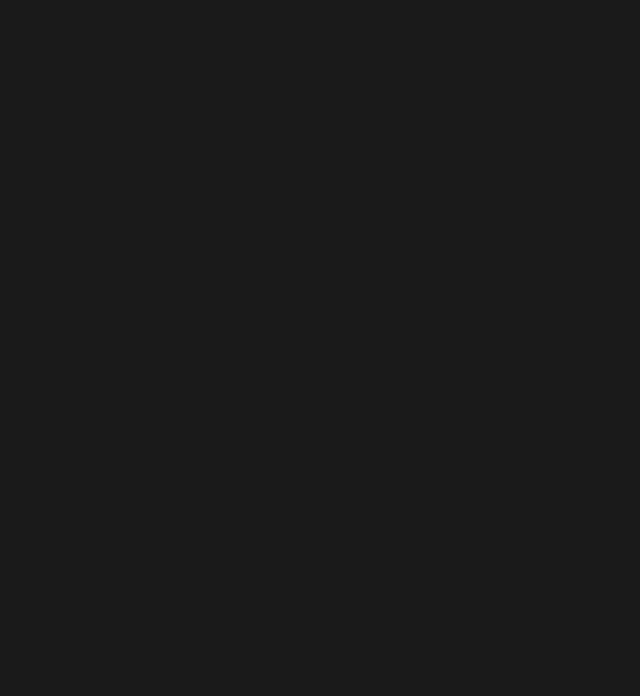
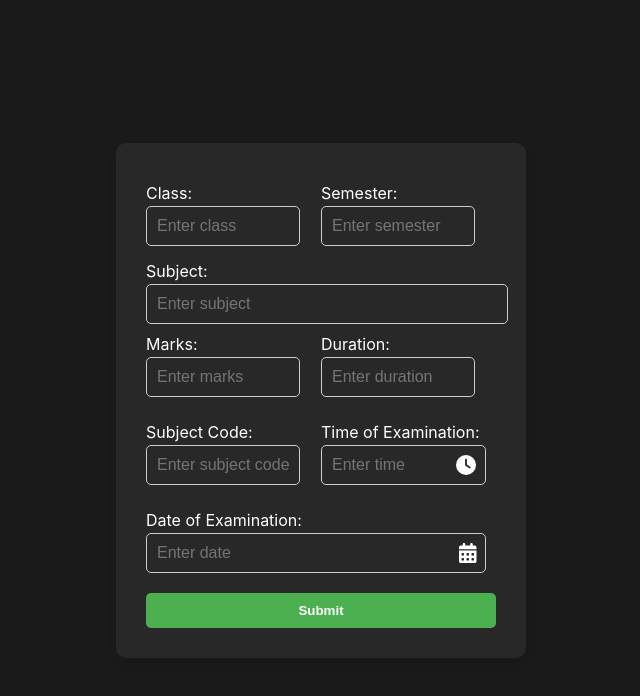
Before and after one commit to nishant0708/IIPS_EXAM_TEACHER_PORTAL, a React (Create React App) app: page /create-paper in a window 1280 px wide. Before the commit this address had no page. Shown: the top 696 px of the page, without its empty margins (319-959 px from the left). Built offline with nearby package versions, Linux system fonts and the light colour scheme.

Commit message:
added createpaper

```diff
--- a/package.json
+++ b/package.json
@@ -3,6 +3,8 @@
   "version": "0.1.0",
   "private": true,
   "dependencies": {
+    "@fortawesome/free-solid-svg-icons": "^6.6.0",
+    "@fortawesome/react-fontawesome": "^0.2.2",
     "@testing-library/jest-dom": "^5.17.0",
     "@testing-library/react": "^13.4.0",
     "@testing-library/user-event": "^13.5.0",
--- a/src/App.js
+++ b/src/App.js
@@ -1,14 +1,15 @@
 import React from 'react'
 import { BrowserRouter as Router, Route, Routes } from 'react-router-dom'
 import Login from './Login/Login'
-
+import CreatePaper from './createpaper/CreatePaper';
 
 const App = () => {
   return (
     <Router>
       <Routes>
 
-        <Route path="/" element={<Login />} />
+      <Route path="/" element={<Login />} />
+      <Route path="/create-paper" element={<CreatePaper />} />
 
       </Routes>
     </Router>
--- /dev/null
+++ b/src/createpaper/CreatePaper.css
@@ -0,0 +1,122 @@
+.create_paper_container {
+    min-height: 100vh;
+    display: flex;
+    justify-content: center;
+    align-items: center;
+    background-color: #1A1A1A; /* Dark background color */
+  }
+
+  .formContainer {
+    background-color: #282828; /* Dark color for the form container */
+    padding: 30px;
+    border-radius: 10px;
+    box-shadow: 0 4px 8px rgba(0, 0, 0, 0.1);
+    width: 350px; /* Adjust width as needed */
+  }
+
+  .row {
+    display: flex;
+    justify-content: space-between;
+    margin-bottom: 15px;
+  }
+
+  .inputGroup {
+    flex: 1;
+    margin-right: 10px; /* Adjust margin for spacing */
+  }
+
+  .label {
+    margin-top: 10px;
+    width: 100%;
+    display: block;
+    color: #fff; /* White color for labels */
+    margin-bottom: 3px;
+  }
+  .enter_marks {
+
+    width: 80%;
+    padding: 10px; /* Padding for input fields */
+    border-radius: 5px;
+    border: 1px solid #ccc;
+    background-color: #282828; /* Dark color for input fields */
+    color: #fff; /* White text color for input fields */
+    font-size: 16px; /* Font size */
+  }
+  .enter_duration {
+
+    width: 80%;
+    padding: 10px; /* Padding for input fields */
+    border-radius: 5px;
+    border: 1px solid #ccc;
+    background-color: #282828; /* Dark color for input fields */
+    color: #fff; /* White text color for input fields */
+    font-size: 16px; /* Font size */
+  }
+
+  .class_input,
+  .semester_input,
+  .enter_marks,
+  .enter_duration,
+  .enter_subject_code,
+  .enter_time,
+  .inputLarge {
+    width: 80%;
+    padding: 10px; /* Padding for input fields */
+    border-radius: 5px;
+    border: 1px solid #ccc;
+    background-color: #282828; /* Dark color for input fields */
+    color: #fff; /* White text color for input fields */
+    font-size: 16px; /* Font size */
+  }
+  .enter_date {
+    width: 100%;
+    padding: 10px; /* Padding for input fields */
+    border-radius: 5px;
+    border: 1px solid #ccc;
+    background-color: #282828; /* Dark color for input fields */
+    color: #fff; /* White text color for input fields */
+    font-size: 16px; /* Font size */
+  }
+  .enter_subject{
+    width: 100%;
+    padding: 10px; /* Padding for input fields */
+    border-radius: 5px;
+    border: 1px solid #ccc;
+    background-color: #282828; /* Dark color for input fields */
+    color: #fff; /* White text color for input fields */
+    font-size: 16px; /* Font size */
+
+  }
+
+  .enter_time {
+    width: calc(100% - 40px); /* Adjust width to fit icon */
+    padding-right: 40px; /* Space for icon */
+  }
+
+  .inputWrapper {
+    position: relative;
+    display: flex;
+    align-items: center;
+  }
+
+  .icon {
+    position: absolute;
+    right: 10px;
+    color: #fff; /* White color for icons */
+    font-size: 20px; /* Icon size */
+  }
+
+  .submitButtonContainer {
+    margin-top: 20px; /* Space above the submit button */
+  }
+
+  .submitButton {
+    width: 100%;
+    padding: 10px; /* Padding for the button */
+    border-radius: 5px;
+    border: none;
+    background-color: #4CAF50; /* Green color for the button */
+    color: #fff;
+    cursor: pointer;
+    font-weight: bold;
+  }
--- /dev/null
+++ b/src/createpaper/CreatePaper.jsx
@@ -0,0 +1,68 @@
+import React from "react";
+import { FontAwesomeIcon } from "@fortawesome/react-fontawesome";
+import { faClock, faCalendarAlt } from "@fortawesome/free-solid-svg-icons";
+import './CreatePaper.css';
+
+const CreatePaper = () => {
+  return (
+    <div className="create_paper_container">
+      <div className="formContainer">
+        <form>
+          <div className="row">
+            <div className="inputGroup">
+              <label className="label">Class:</label>
+              <input type="text" className="class_input" placeholder="Enter class" />
+            </div>
+            <div className="inputGroup">
+              <label className="label">Semester:</label>
+              <input type="text" className="semester_input" placeholder="Enter semester" />
+            </div>
+          </div>
+          <div className="inputGroup">
+            <label className="label">Subject:</label>
+            <input type="text" className="enter_subject" placeholder="Enter subject" />
+          </div>
+          <div className="row">
+            <div className="inputGroup">
+              <label className="label">Marks:</label>
+              <input type="number" className="enter_marks" placeholder="Enter marks" />
+            </div>
+            <div className="inputGroup">
+              <label className="label">Duration:</label>
+              <input type="text" className="enter_duration" placeholder="Enter duration" />
+            </div>
+          </div>
+          <div className="row">
+            <div className="inputGroup">
+              <label className="label">Subject Code:</label>
+              <input type="text" className="enter_subject_code" placeholder="Enter subject code" />
+            </div>
+            <div className="inputGroup">
+              <label className="label">Time of Examination:</label>
+              <div className="inputWrapper">
+                <input className="enter_time" placeholder="Enter time" />
+                <FontAwesomeIcon icon={faClock} className="icon" />
+              </div>
+            </div>
+          </div>
+          <div className="row">
+            <div className="inputGroup">
+              <label className="label">Date of Examination:</label>
+              <div className="inputWrapper">
+                <input className="enter_date" placeholder="Enter date" />
+                <FontAwesomeIcon icon={faCalendarAlt} className="icon" />
+              </div>
+            </div>
+          </div>
+          <div className="submitButtonContainer">
+            <button type="submit" className="submitButton">
+              Submit
+            </button>
+          </div>
+        </form>
+      </div>
+    </div>
+  );
+};
+
+export default CreatePaper;
```
Also changed, not shown: 1 other file (tests, documents, lock files or other folders).
